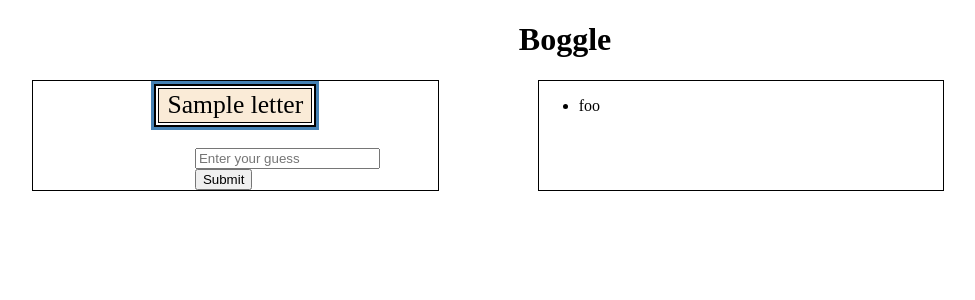
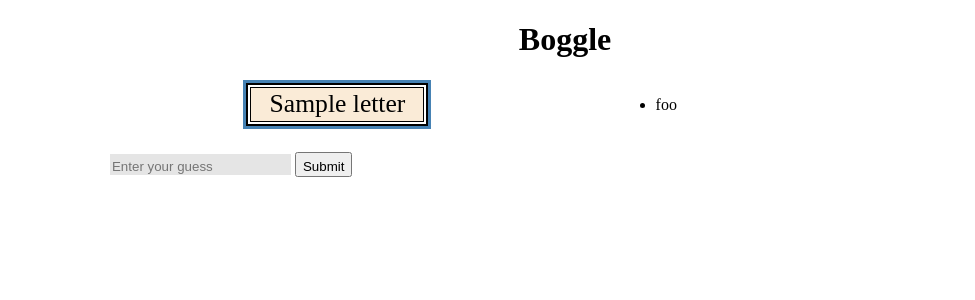
Before and after one commit to cookm353/Boggle, a Flask app: template templates/index.html in a window 1280 px wide. Shown: the top 300 px of the page, without its empty margins (75-1050 px from the left). Run offline with Flask 2, Linux system fonts and the light colour scheme; the template is opened without the code that fills it: most values are stand-ins (such as "Sample title", 1, 10 or a date in 2020); parts of the project's set-up code (start-up, migrations or seed data) failed here and were passed over.

Commit message:
styled and rearranged elements

```diff
--- a/static/styles.css
+++ b/static/styles.css
@@ -3,10 +3,12 @@
 
 
 h1 {
+    /* margin: auto; */
     text-align: center;
 }
 
 #mainDiv {
+    margin: auto;
     display: flex;
     justify-content: center;
     width: 80%;
@@ -14,13 +16,13 @@
 
 #gameDiv {
     margin: auto;
-    width: 40%;
-    border: 1px black solid;
+    width: 45%;
+    /* border: 1px black solid; */
 }
 
 #scoreAndWordDiv {
-    width: 40%;
-    border: 1px solid black;
+    width: 45%;
+    /* border: 1px solid black; */
 }
 
 /* Game Board Styles */
@@ -28,12 +30,10 @@
 #boardDiv {
     margin: auto;
     width: 40%;
-    /* background-color: rgba(102, 102, 255, .8); */
     border: 3px steelblue solid;
 }
 
 table {
-    /* border-collapse: collapse; */
     margin: auto;
     border-collapse: separate;
     width: 100%;
@@ -49,15 +49,47 @@
     padding: 1.5px;
 }
 
-form {
+
+/* Form Styles */
+
+#guessFormDiv {
     margin: auto;
-    width: 20%;
+    width: 50%;
+}
+
+#guessForm {
+    /* margin: auto; */
+    /* width: 40%; */
     /* position: absolute; */
     /* left: 25%; */
 }
 
-form > * {
-    /* padding-top: 5px; */
+
+#guessForm > * {
+    padding-top: 5px;
+    margin: auto;
     margin-top: 5px;
-    margin: auto;
 }
+
+input {
+    border: none;
+    margin-bottom: 5px;
+    background-color: rgba(0, 0, 0, 0.1);
+    /* width: 50%; */
+}
+
+input:focus {
+    border: 1px solid black;
+    background-color: white;
+}
+
+#invalidWord {
+    /* margin: auto; */
+    text-align: center;
+}
+
+/* Score Display */
+
+#scoreDisplay {
+    display: flex;
+}
```
